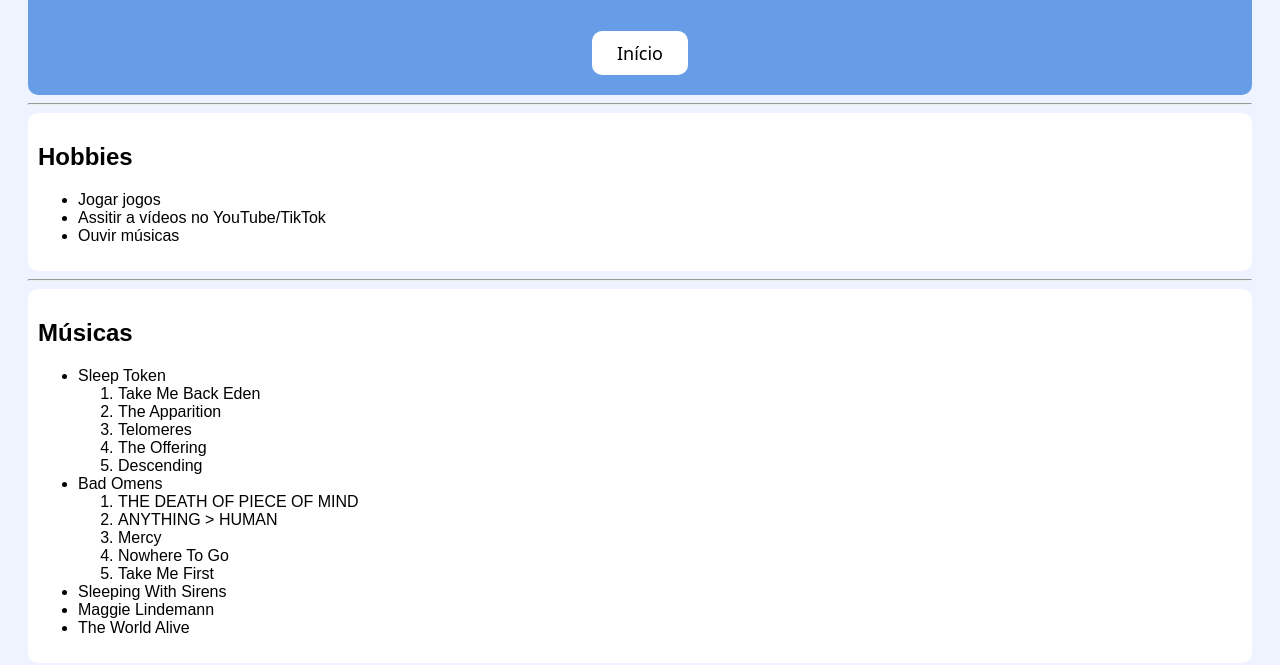
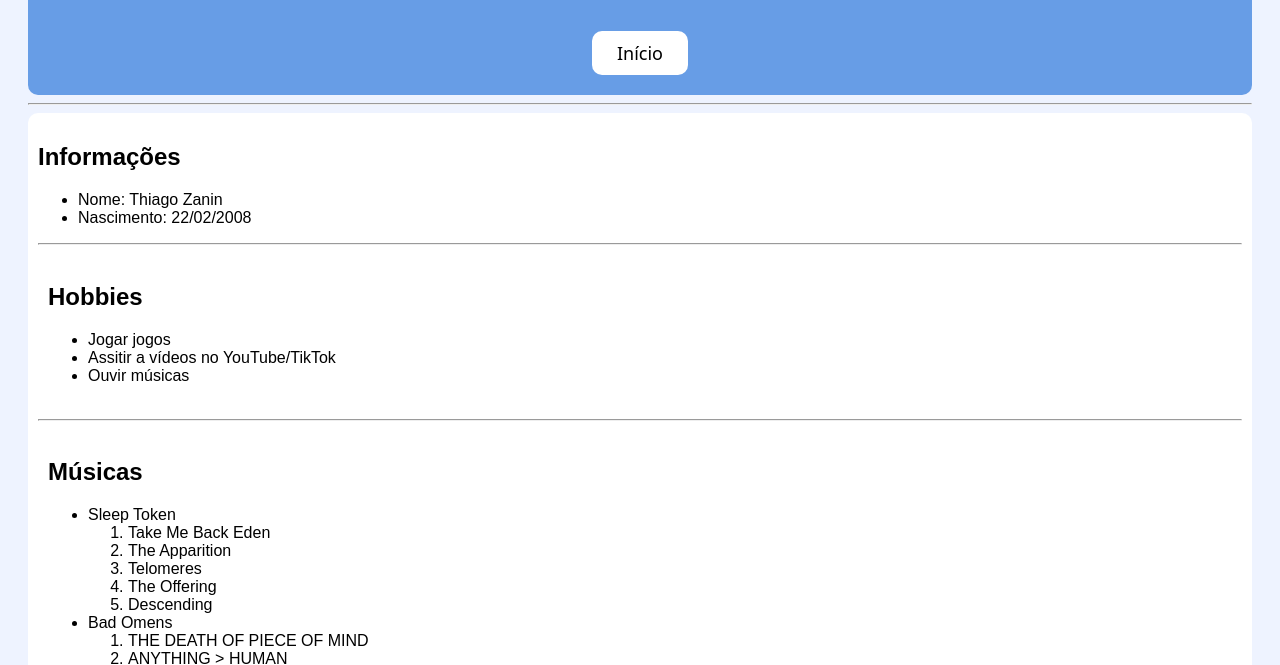
Before and after one commit to yaszaxz/avaliacao-jp, a plain HTML site: page sobre-mim.html in a window 1280 px wide. Shown: the part 125-790 px from the top of the page. Drawn offline with Linux system fonts and the light colour scheme.

Commit message:
versao final de verdade

```diff
--- a/sobre-mim.html
+++ b/sobre-mim.html
@@ -14,6 +14,15 @@
         <a class="link" href="index.html">Início</a>
     </header>
     <main>
+        <hr></hr>
+        <section class="eu">
+            <div>
+                <h2>Informações</h2>
+                <ul>
+                    <li>Nome: Thiago Zanin</li>
+                    <li>Nascimento: 22/02/2008</li>
+                </ul>
+            </div>
         <hr></hr>
         <section class="hobbies">
             <div>
--- a/styles/sobre-mim.css
+++ b/styles/sobre-mim.css
@@ -33,6 +33,14 @@ hr
     color: gold;
 }
 
+.eu
+{
+    font-family: Arial, Helvetica, sans-serif;
+    background-color: white;
+    padding: 10px;
+    border-radius: 10px;
+}
+
 .hobbies
 {
     font-family: Arial, Helvetica, sans-serif;
```
